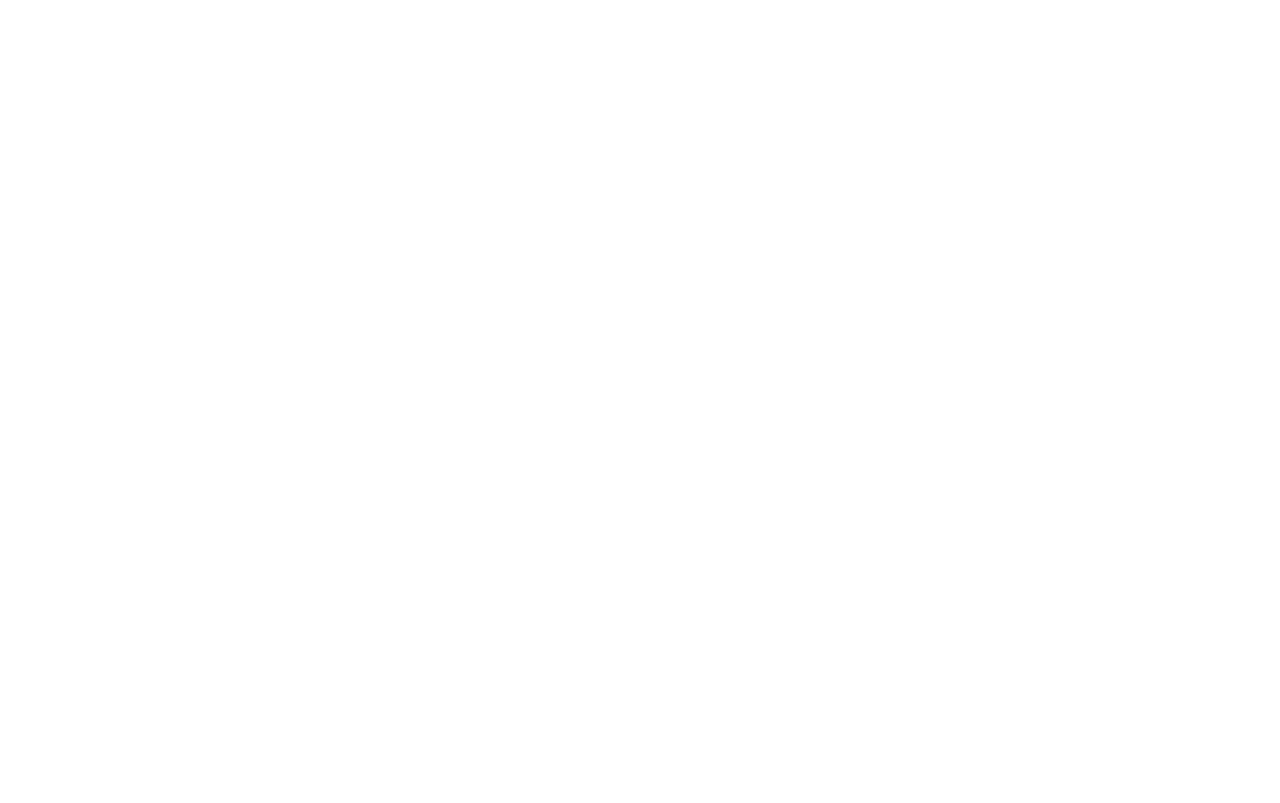
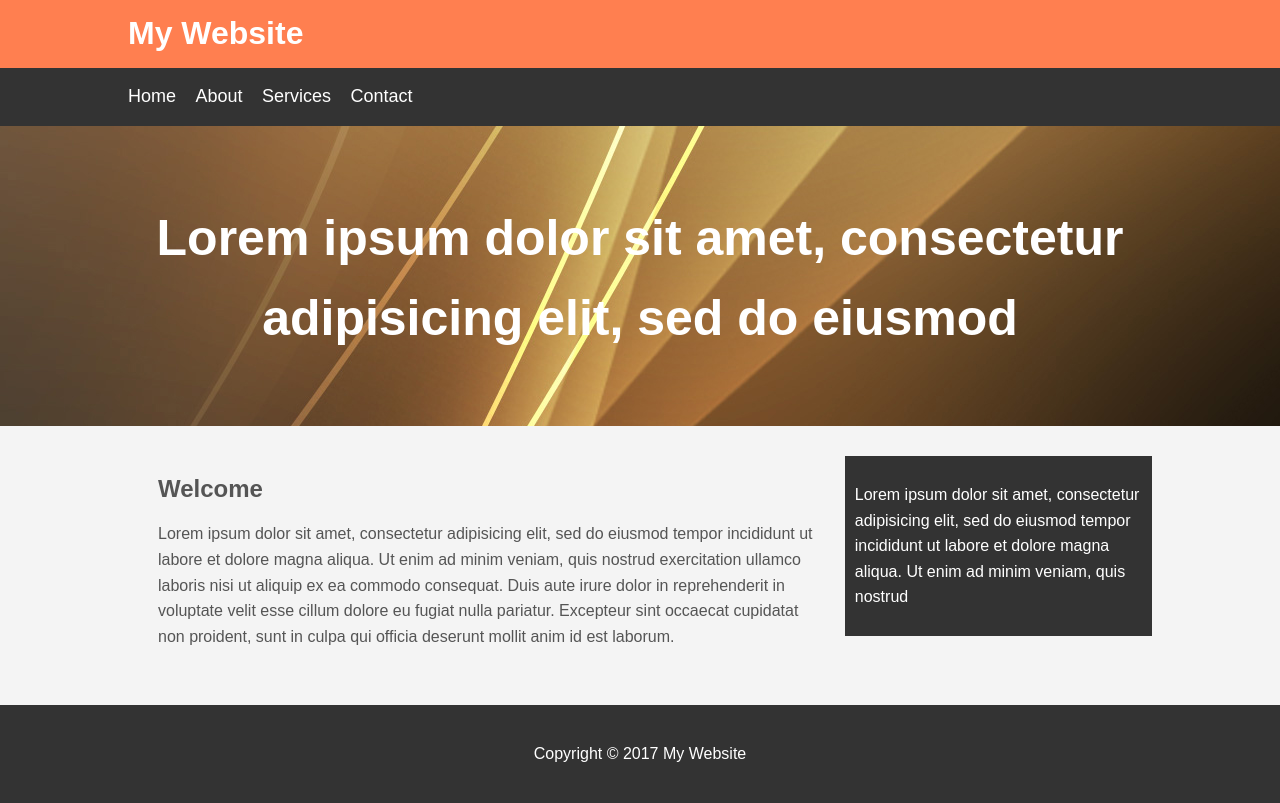
Before and after one commit to JaypeeDevlop/testRepo2, a plain HTML site: page index.html in a window 1280 px wide. Drawn offline with Linux system fonts and the light colour scheme.

Commit message:
added an html index, css and image file

```diff
--- /dev/null
+++ b/css/style.css
@@ -0,0 +1,91 @@
+body{
+	background-color:#f4f4f4;
+	color:#555;
+	font-family:Arial, Helvetica, sans-serif;
+	font-size:16px;
+	line-height:1.6em;
+	margin:0;
+}
+
+.container{
+	width:80%;
+	margin:auto;
+	overflow:hidden;
+}
+
+#main-header{
+	background-color:coral;
+	color:#fff;
+}
+
+#navbar{
+	background-color:#333;
+	color:#fff;
+}
+
+#navbar ul{
+	padding:0;
+	list-style: none;
+}
+
+#navbar li{
+	display:inline;
+}
+
+#navbar a{
+	color:#fff;
+	text-decoration: none;
+	font-size:18px;
+	padding-right:15px;
+}
+
+#showcase{
+	background-image:url('../images/showcase.jpg');
+	background-position:center right;
+	min-height:300px;
+	margin-bottom:30px;
+	text-align: center;
+}
+
+#showcase h1{
+	color:#fff;
+	font-size:50px;
+	line-height: 1.6em;
+	padding-top:30px;
+}
+
+#main{
+	float:left;
+	width:70%;
+	padding:0 30px;
+	box-sizing: border-box;
+}
+
+#sidebar{
+	float:right;
+	width:30%;
+	background: #333;
+	color:#fff;
+	padding:10px;
+	box-sizing: border-box;
+}
+
+#main-footer{
+	background: #333;
+	color:#fff;
+	text-align: center;
+	padding:20px;
+	margin-top:40px;
+}
+
+@media(max-width:600px){
+	#main{
+		width:100%;
+		float:none;
+	}
+
+	#sidebar{
+		width:100%;
+		float:none;
+	}
+}
--- a/index.html
+++ b/index.html
@@ -1,12 +1,53 @@
 <!DOCTYPE html>
-<html lang="en">
+<html>
 <head>
-    <meta charset="UTF-8">
-    <meta http-equiv="X-UA-Compatible" content="IE=edge">
-    <meta name="viewport" content="width=device-width, initial-scale=1.0">
-    <title>my test2 repo</title>
+	<title>My Website</title>
+	<link rel="stylesheet" type="text/css" href="css/style.css">
 </head>
 <body>
+	<header id="main-header">
+		<div class="container">
+			<h1>My Website</h1>
+		</div>
+	</header>
 
+	<nav id="navbar">
+		<div class="container">
+			<ul>
+				<li><a href="#">Home</a></li>
+				<li><a href="#">About</a></li>
+				<li><a href="#">Services</a></li>
+				<li><a href="#">Contact</a></li>
+			</ul>
+		</div>
+	</nav>
+
+	<section id="showcase">
+		<div class="container">
+			<h1>Lorem ipsum dolor sit amet, consectetur adipisicing elit, sed do eiusmod
+			</h1>
+		</div>
+	</section>
+
+	<div class="container">
+		<section id="main">
+			<h1>Welcome</h1>
+			<p>Lorem ipsum dolor sit amet, consectetur adipisicing elit, sed do eiusmod
+			tempor incididunt ut labore et dolore magna aliqua. Ut enim ad minim veniam,
+			quis nostrud exercitation ullamco laboris nisi ut aliquip ex ea commodo
+			consequat. Duis aute irure dolor in reprehenderit in voluptate velit esse
+			cillum dolore eu fugiat nulla pariatur. Excepteur sint occaecat cupidatat non
+			proident, sunt in culpa qui officia deserunt mollit anim id est laborum.</p>
+		</section>
+		<aside id="sidebar">
+			<p>Lorem ipsum dolor sit amet, consectetur adipisicing elit, sed do eiusmod
+			tempor incididunt ut labore et dolore magna aliqua. Ut enim ad minim veniam,
+			quis nostrud </p>
+		</aside>
+	</div>
+
+	<footer id="main-footer">
+		<p>Copyright &copy; 2017 My Website</p>
+	</footer>
 </body>
 </html>
```
Also changed, not shown: images/showcase.jpg (added).
